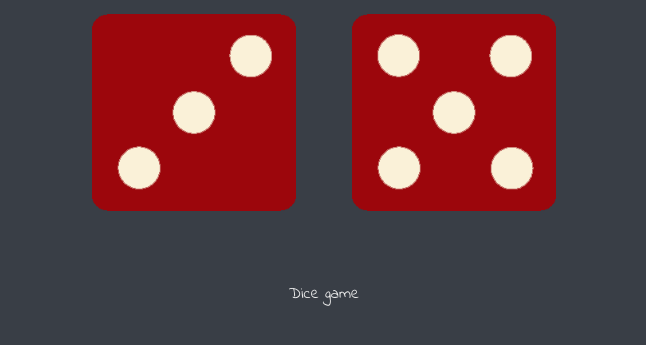
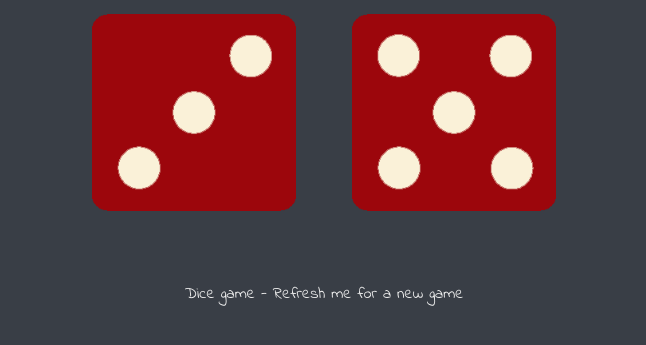
Before and after one commit to genttrit/DiceGame, a plain HTML site: page index.html in a window 1280 px wide. Shown: the part 261-606 px from the top of the page, without its empty margins (316-962 px from the left). Drawn offline with Linux system fonts and the light colour scheme.

Commit message:
Footer update
Footer update "refresh me..."

```diff
--- a/index.html
+++ b/index.html
@@ -11,7 +11,7 @@
   <body>
 
     <div class="container">
-      <h1>Refresh Me </h1>
+      <h1>Refresh Me</h1>
 
       <div class="dice">
         <p>Player 1</p>
@@ -29,7 +29,7 @@
   </body>
 
   <footer>
-    Dice game
+    Dice game              -   Refresh me for a new game
   </footer>
   <script src="index.js"></script>
 </html>
```
